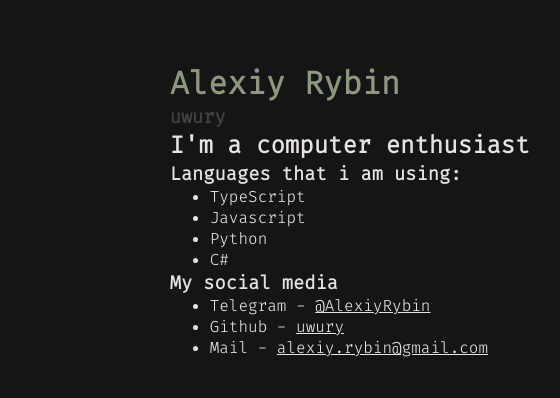
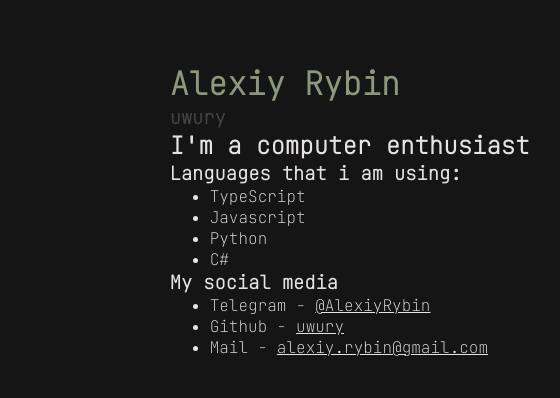
Before and after one commit to Zamur650/website, a website: page src/index.html in a window 1280 px wide. Shown: the part 190-588 px from the top of the page, 577-1137 px from the left. Drawn offline with Linux system fonts and the light colour scheme.

Commit message:
Changed font, added LICENSE, added README.md

```diff
--- a/src/styles/style.css
+++ b/src/styles/style.css
@@ -1,4 +1,4 @@
-@import url('https://fonts.googleapis.com/css2?family=Fira+Code:wght@300&display=swap');
+@import url('https://fonts.googleapis.com/css2?family=JetBrains+Mono:wght@100&display=swap');
 
 :root {
 	--white: #e8e3e3;
@@ -10,7 +10,7 @@
 * {
 	margin: 0;
 
-	font-family: 'Fira code';
+	font-family: 'JetBrains Mono', monospace;
 
 	color: var(--white);
 }
```
Also changed, not shown: README.md (added), 1 other file.
